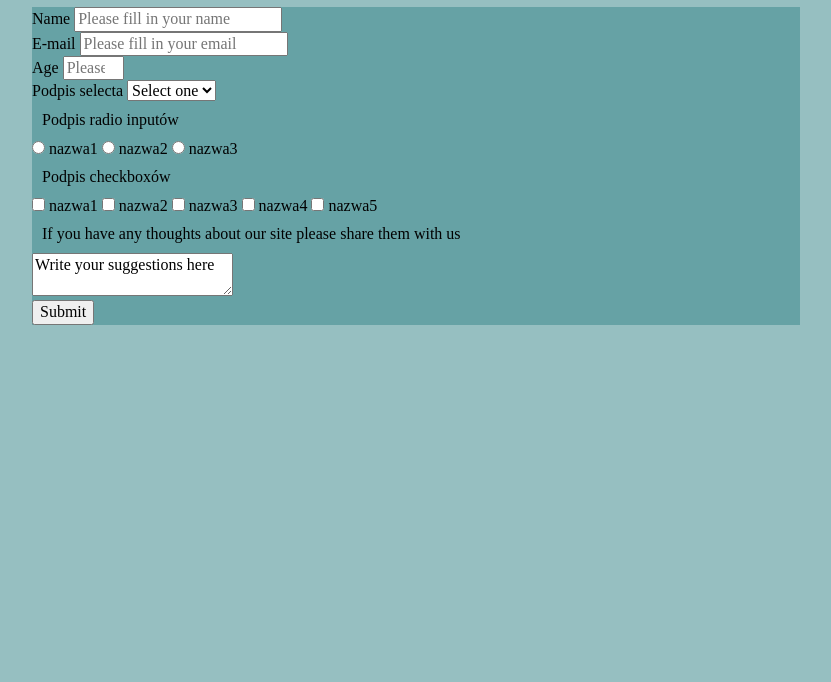
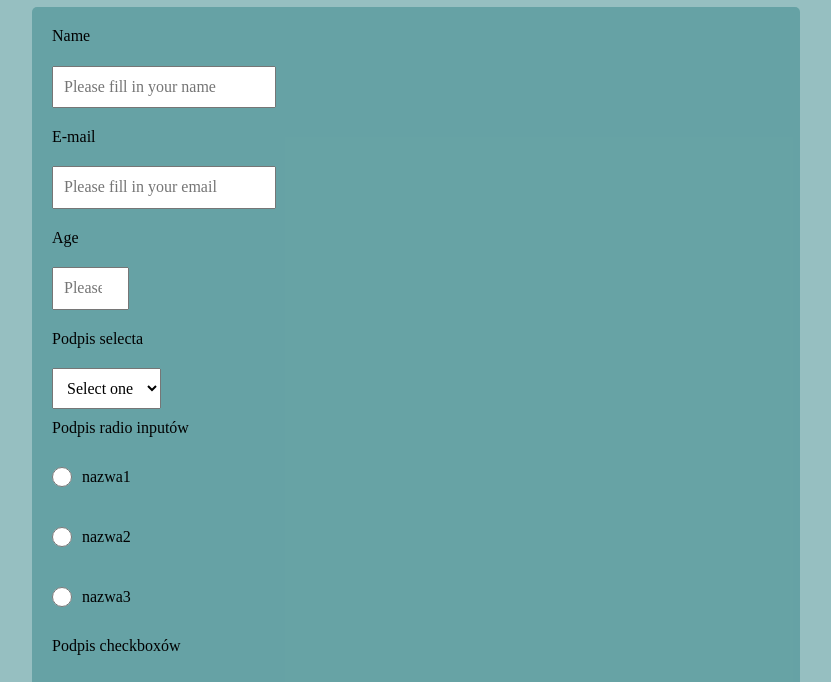
Before and after one commit to AdrianOsak/100_days_of_code, a plain HTML site: page survey_form/index.html in a window 1280 px wide. Shown: the part 118-800 px from the top of the page, without its empty margins (224-1055 px from the left). Drawn offline with nearby package versions, Linux system fonts and the light colour scheme.

Commit message:
survey_form further styling of project

```diff
--- a/survey_form/index.html
+++ b/survey_form/index.html
@@ -16,20 +16,20 @@
   <div class="container">
     <header class="header">
       <h1 id="title">Service quality survey</h1>
-      <p id="description">Please fill this survey form and help us to improve</p>
+      <p class="title_description" id="description">Please fill this survey form and help us to improve</p>
     </header>
     <form id="survey-form">
       <div class="form-item">
         <label id="name-label">Name</label>
-        <input id="name" required type="text" placeholder="Please fill in your name">
+        <input class="fill-in_item" id="name" required type="text" placeholder="Please fill in your name">
       </div>
       <div class="form-item">
         <label id="email-label">E-mail</label>
-        <input id="email" required type="email" placeholder="Please fill in your email">
+        <input class="fill-in_item" id="email" required type="email" placeholder="Please fill in your email">
       </div>
       <div class="form-item">
         <label id="number-label">Age</label>
-        <input id="number" type="number" min="16" max="99" placeholder="Please fill in your age">
+        <input class="fill-in_item" id="number" type="number" min="16" max="99" placeholder="Please fill in your age">
       </div>
       <div class="form-item">
         <label>Podpis selecta</label>
@@ -45,24 +45,24 @@
         </select>
       </div>
       <div class="form-item">
-        <p>Podpis radio inputów</p>
-        <label><input type="radio" name="radio-input"> nazwa1</label>
-        <label><input type="radio" name="radio-input"> nazwa2</label>
-        <label><input type="radio" name="radio-input"> nazwa3</label>
+        <p class="description">Podpis radio inputów</p>
+        <label><input class="radio-input" type="radio" name="radio-input">nazwa1</label>
+        <label><input class="radio-input" type="radio" name="radio-input">nazwa2</label>
+        <label><input class="radio-input" type="radio" name="radio-input">nazwa3</label>
       </div>
       <div class="form-item">
-        <p>Podpis checkboxów</p>
-        <label><input type="checkbox" value=""> nazwa1</label>
-        <label><input type="checkbox" value=""> nazwa2</label>
-        <label><input type="checkbox" value=""> nazwa3</label>
-        <label><input type="checkbox" value=""> nazwa4</label>
-        <label><input type="checkbox" value=""> nazwa5</label>
+        <p class="description">Podpis checkboxów</p>
+        <label><input class="checkbox" type="checkbox" value="">nazwa1</label>
+        <label><input class="checkbox" type="checkbox" value="">nazwa2</label>
+        <label><input class="checkbox" type="checkbox" value="">nazwa3</label>
+        <label><input class="checkbox" type="checkbox" value="">nazwa4</label>
+        <label><input class="checkbox" type="checkbox" value="">nazwa5</label>
       </div>
       <div class="form-item">
-        <p>
+        <p class="description">
           If you have any thoughts about our site please share them with us
         </p>
-        <textarea>Write your suggestions here</textarea>
+        <textarea class="fill-in_item" placeholder="Write your suggestions here"></textarea>
       </div>
       <div class="form-item">
         <button id="submit" class="submit-button">Submit</button>
--- a/survey_form/styles.css
+++ b/survey_form/styles.css
@@ -20,6 +20,14 @@ p, h1 {
   padding: 10px;
 }
 
+.title_description {
+  font-style: italic;
+}
+
+.description {
+  padding-left: 0;
+}
+
 .container {
   max-width: 768px;
   margin: auto;
@@ -27,5 +35,47 @@ p, h1 {
 
 form {
   background-color: rgb(95, 158, 160, 85%);
-  margin: 10px auto;
+  margin: 10px auto 0;
+  border-radius: 5px;
 }
+
+/*.form-item {
+  padding: 20px 20px 0;
+  display: grid;
+  grid-gap: 10px;
+} */
+
+label {
+  display: flex;
+  align-items: center;
+  padding: 20px;
+  gap: 10px;
+}
+
+.fill-in_item {
+  padding: 10px;
+}
+
+select {
+  padding: 10px;
+}
+
+.radio-input, .checkbox {
+  width: 20px;
+  height: 20px;
+  margin-left: 0px;
+}
+
+textarea {
+  min-height: 150px;
+  resize: none;
+}
+
+button {
+  padding: 10px;
+  margin-bottom: 40px;
+}
+
+p, input, textarea, select, button {
+  margin-left: 20px;
+}
```
